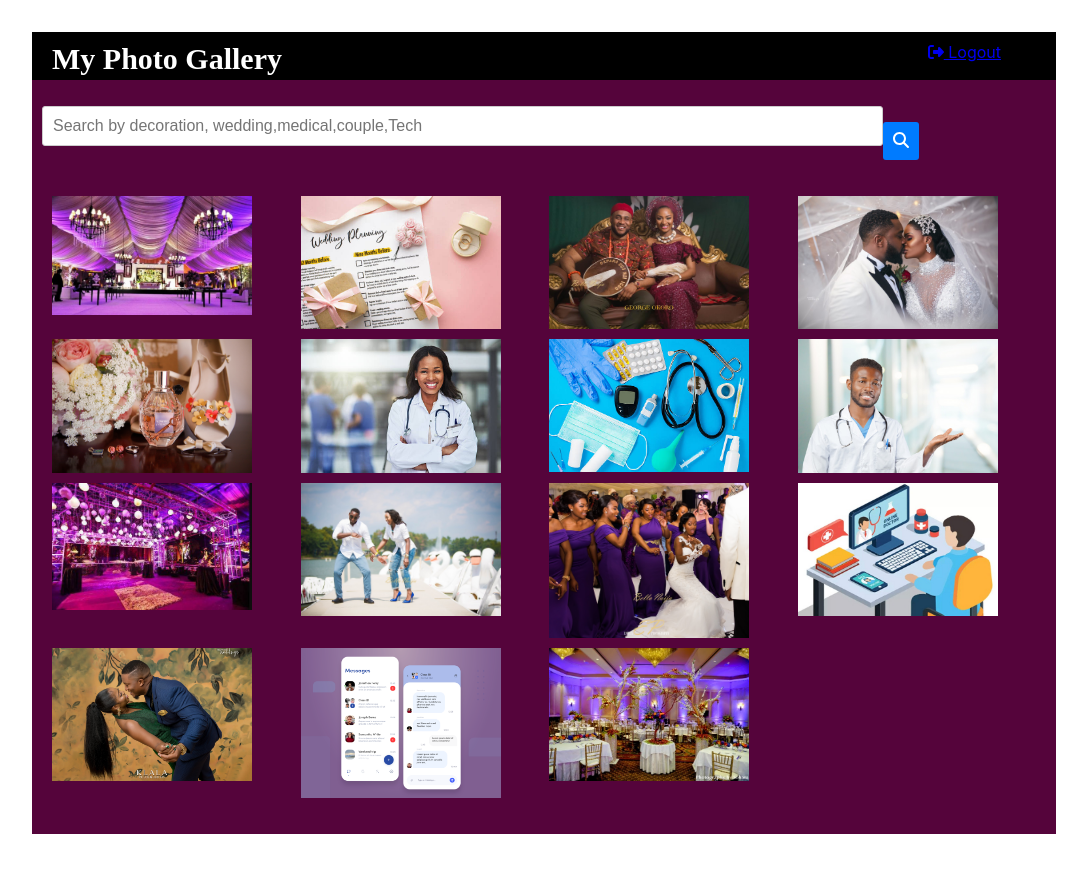
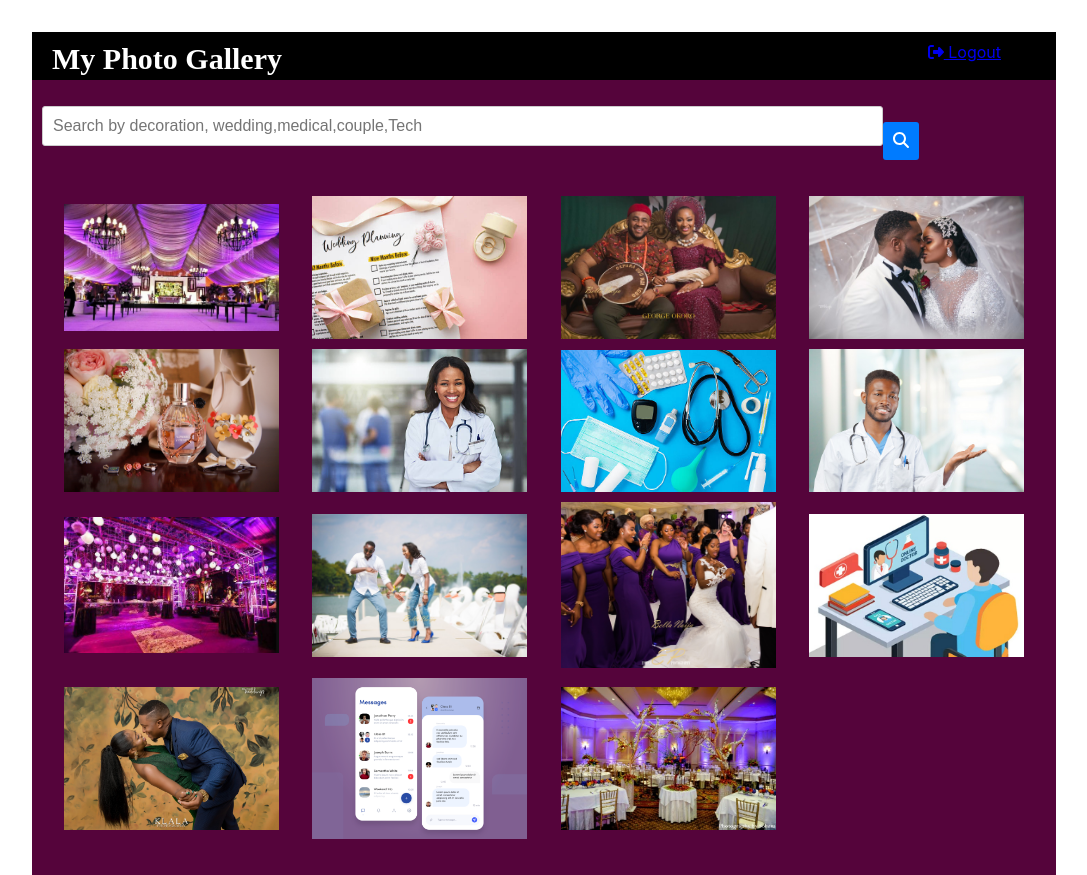
Before and after one commit to moromoke01/imageGallery, a React (Create React App) app: page /HomePage in a window 1280 px wide. Shown: the whole page, without its empty margins (96-1183 px from the left). Before the commit the page ends 834 px from the top, so only its background shows below. Built offline with nearby package versions, Linux system fonts and the light colour scheme.

Commit message:
Update Gallery.css

```diff
--- a/src/Components/gallery/Gallery.css
+++ b/src/Components/gallery/Gallery.css
@@ -17,7 +17,8 @@
   margin-top: 0;
 }
 .image{
-    width: 200px;
+    margin: auto;
+    width: 90%;
     height: auto;
 }
 
```
